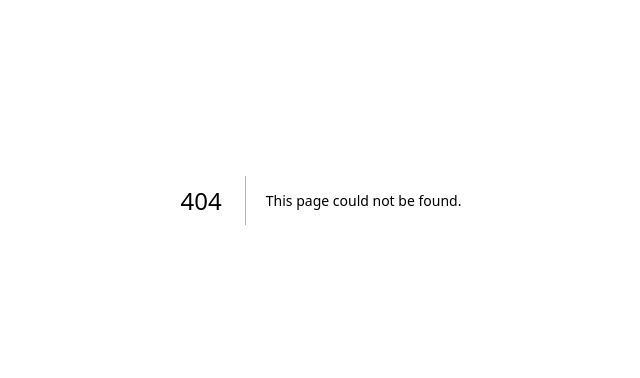
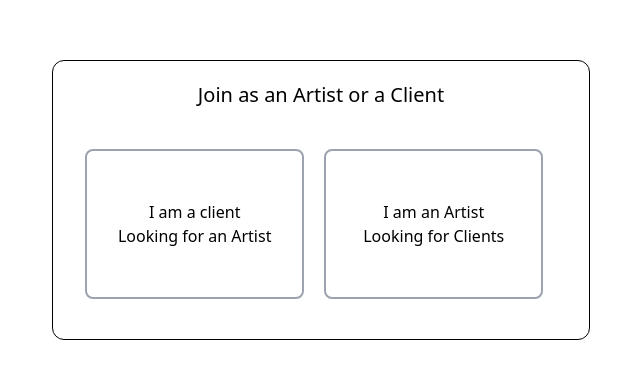
Before and after one commit to techie-sam/prime, a Next.js app: page /signup in a window 1280 px wide. Before the commit this address had no page. Shown: the part 200-578 px from the top of the page, without its empty margins (319-959 px from the left). Built offline with nearby package versions, Linux system fonts and the light colour scheme.

Commit message:
user login and signup feature working

```diff
--- a/app/layout.jsx
+++ b/app/layout.jsx
@@ -8,7 +8,7 @@ export const metadata = {
 export default function RootLayout({ children }) {
     return (
         <html lang='en'>
-            <body>
+            <body className='bg-gray0 h-screen dark:bg-gray-900'>
                 <div>{children}</div>
             </body>
         </html>
--- /dev/null
+++ b/app/signup/page.jsx
@@ -0,0 +1,29 @@
+import Link from 'next/link'
+
+const MainSignUp = () => {
+  return (
+    <>
+      <section className="h-screen">
+        <div className='flex flex-col items-center justify-center h-full'>
+          <div className='rounded-lg flex items-center justify-center py-10 w-screen sm:min-h-[50vh] sm:max-w-[70vw]'>
+            <div className='w-[100%] md:w-[80%] lg:w-[70%] xl:w-[60%]'>
+              <div className='border border-black dark:border-white rounded-xl'>
+                <h3 className='text-xl dark:text-white text-center m-5'>Join as an Artist or a Client</h3>
+                <div className='grid sm:flex m-5 p-3 gap-5 max-w-[90%] rounded py-5 justify-evenly'>
+                  <Link href={'/user/signup'} className='p-3 w-[250px] h-[150px] flex items-center justify-center border-2 border-gray-400 rounded-lg hover:border-[#A10035] hover:border-4'>
+                    <h3 className='dark:text-white text-center'>I am a client <br /> Looking for an Artist</h3>
+                  </Link>
+                  <Link href={'/artist/signuo'} className='p-3 w-[250px] h-[150px] flex items-center justify-center border-2 border-gray-400 rounded-lg hover:border-[#A10035] hover:border-4'>
+                    <h3 className='dark:text-white text-center'>I am an Artist <br /> Looking for Clients</h3>
+                  </Link>
+                </div>
+              </div>
+            </div>
+          </div>
+        </div>
+      </section >
+    </>
+  )
+}
+
+export default MainSignUp
--- a/app/users/login/page.jsx
+++ b/app/user/login/page.jsx
@@ -1,6 +1,4 @@
 'use client'
-import { ErrorMessage, Field, Form, Formik, useFormik } from "formik"
-
 import Link from "next/link"
 import LoginForm from "@/components/users/LoginForm";
 
@@ -20,17 +18,17 @@ const SignIn = () => {
               </h1>
 
               {/*================ LogIn Form =================*/}
+
               <LoginForm />
+
               {/*================ LogIn Form =================*/}
-
-
 
               <div className="dark:text-white text-sm text-center hover:underline">
                 <Link href="/users/signup" >Forgotten Password?</Link>
               </div>
 
               <div className="dark:text-white text-sm text-center">
-                <Link href="/users/signup" >Do not Have an Account? <span className="text-[#A10035]">SignUp </span></Link>
+                <Link href="/user/signup" >Do not Have an Account? <span className="text-[#A10035]">SignUp </span></Link>
               </div>
 
 
--- a/app/users/signup/page.jsx
+++ b/app/user/signup/page.jsx
@@ -20,7 +20,7 @@ const SignUp = () => {
     <>
 
       <section className="bg-gray-200 dark:bg-gray-900">
-        <div className="flex flex-col items-center justify-center px-6 py-8 mx-auto h-screen lg:py-0">
+        <div className="flex flex-col items-center justify-center px-6 py-8 mx-auto min-h-screen lg:py-0">
           <div className="w-full bg-white rounded-lg shadow dark:border md:mt-0 sm:max-w-md xl:p-0 dark:bg-gray-800 dark:border-gray-700">
             <div className="p-6 space-y-4 md:space-y-6 sm:p-8">
               {/* <span className="">{error}</span> */}
@@ -28,11 +28,11 @@ const SignUp = () => {
                 Create Account
               </h1>
 
-              {/*=============== Signup Form ==================*/}
+              {/*=============== Sign Up Form ==================*/}
 
               <SignUpForm />
 
-              {/*=============== Signup Form ==================*/}
+              {/*=============== Sign Up Form ==================*/}
 
               <div className="flex justify-between dark:text-white">
                 <hr />OR<hr />
@@ -43,7 +43,7 @@ const SignUp = () => {
               </button>
 
               <div className="dark:text-white text-sm text-center">
-                <Link href="/users/login" >Already Have an Account? <span className="text-[#A10035]">Log In</span></Link>
+                <Link href="/user/login" >Already Have an Account? <span className="text-[#A10035]">Log In</span></Link>
               </div>
             </div>
           </div>
--- a/components/users/LoginForm.jsx
+++ b/components/users/LoginForm.jsx
@@ -1,4 +1,3 @@
-'use client'
 import { ErrorMessage, Field, Form, Formik } from 'formik'
 import { useRouter } from 'next/navigation';
 import { useState } from 'react';
@@ -34,7 +33,7 @@ const LoginForm = () => {
         if (res.status === 'success') {
             // alert("Logged In")
             setSubmitting(false)
-            router.push('/users/')
+            router.push('/user/')
             console.log(res)
         } else {
             setSubmitting(false)
--- a/package.json
+++ b/package.json
@@ -13,7 +13,7 @@
     "axios": "^1.4.0",
     "eslint": "^8.40.0",
     "formik": "^2.4.0",
-    "next": "^13.4.1",
+    "next": "13.4.6",
     "postcss": "^8.4.23",
     "react": "^18.2.0",
     "react-dom": "^18.2.0",
--- a/tailwind.config.js
+++ b/tailwind.config.js
@@ -5,7 +5,7 @@ module.exports = {
     './components/**/*.{js,ts,jsx,tsx}',
     './app/**/*.{js,ts,jsx,tsx}',
   ],
-  darkMode: "media",
+  darkMode:'media',
   theme: {
     extend: {
 
```
Also changed, not shown: app/user/page.js (renamed from app/users/page.js), 1 other file (tests, documents, lock files or other folders).
